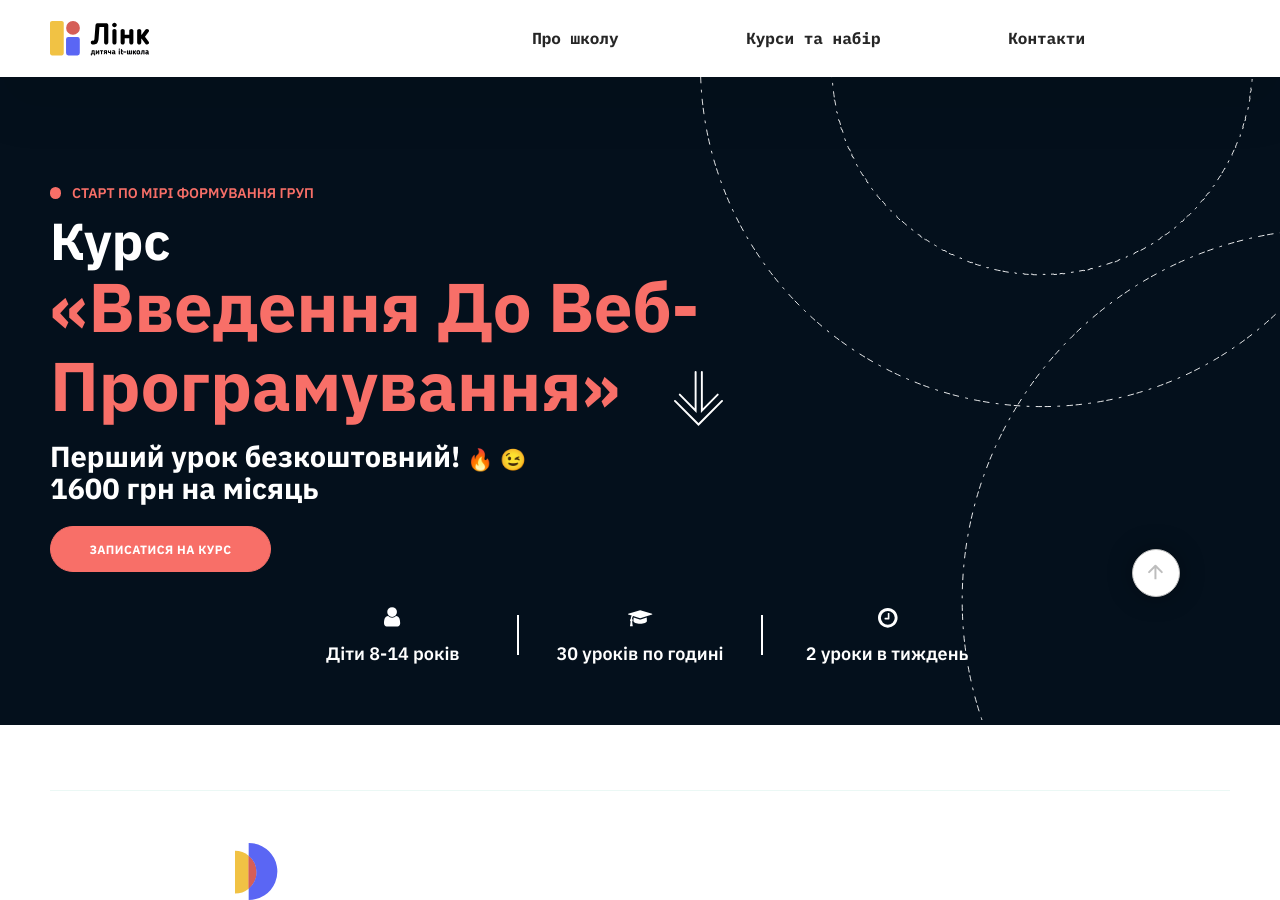
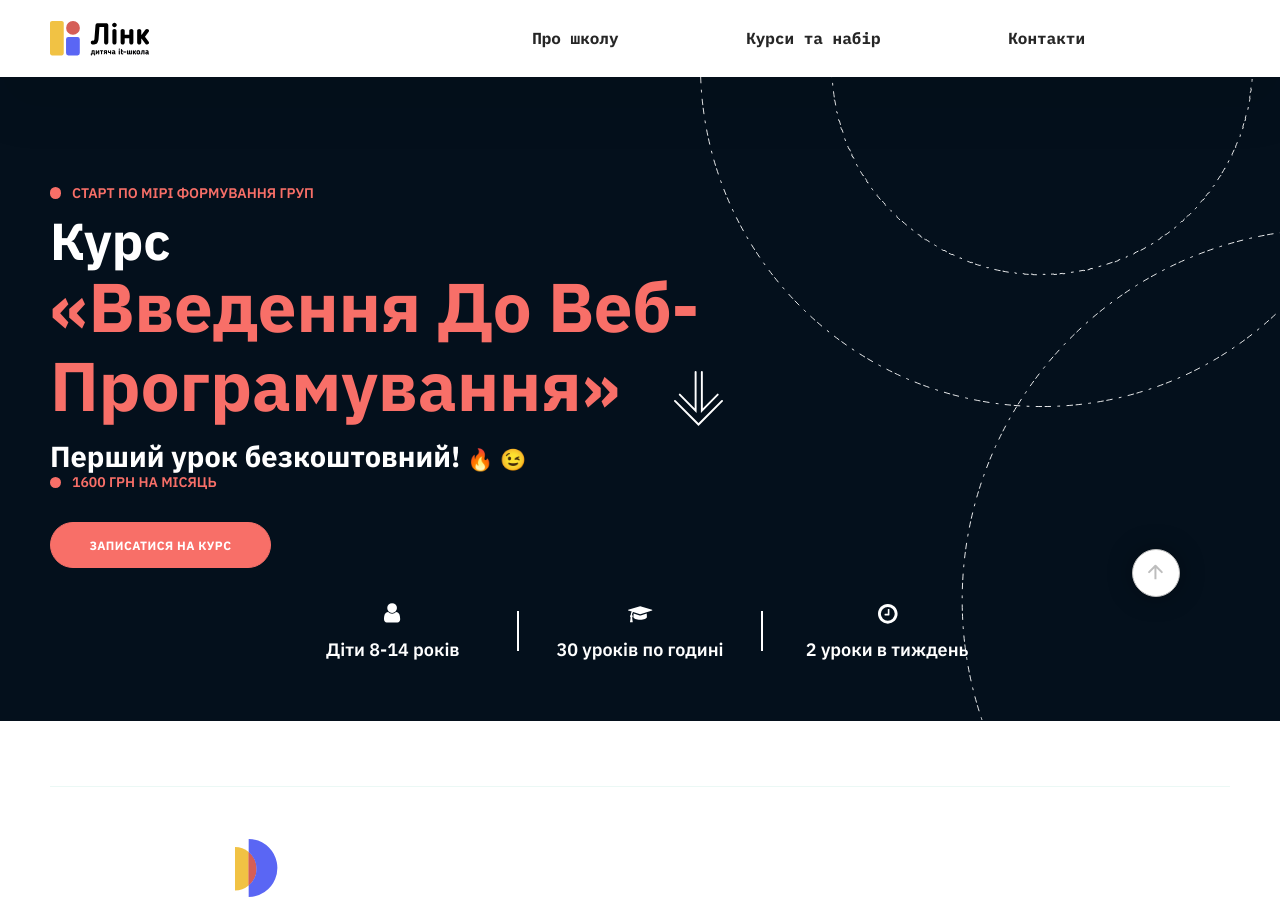
Before and after one commit to tfxoshchypok/linkit22, a Jekyll site: the page built from _courses/web-programming.html, in a window 1280 px wide and 900 px high. Built offline with Jekyll 4.4.1, drawn with Linux system fonts in a browser that asks for light colours.

Commit message:
Update course.html

```diff
--- a/_layouts/course.html
+++ b/_layouts/course.html
@@ -22,7 +22,9 @@ layout: default
                   🔥 😉
                 </span>
         <br>
-        1600 грн на місяць
+        <p class="start-label">
+          1600 грн на місяць
+        </p>
       </p>
       <a class="default-button">
         Записатися на курс
```
